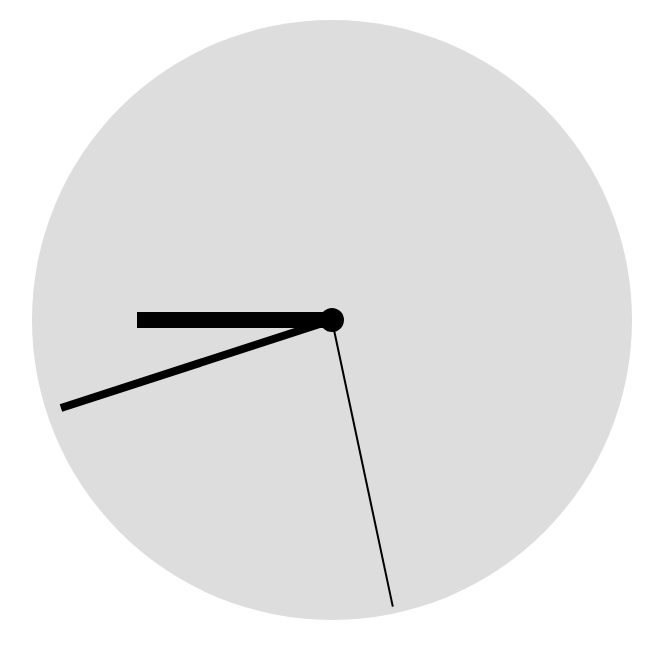
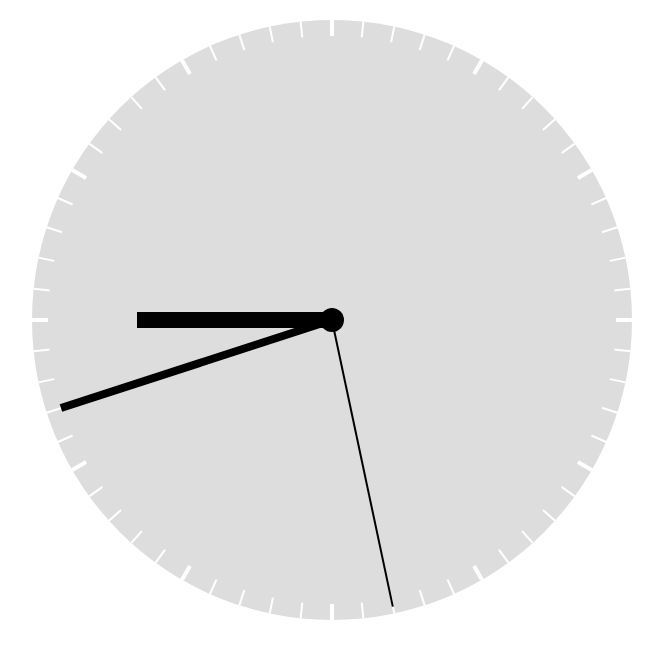
Before and after one commit to cpoliver/story-time, a React (Create React App) app: page / in a window 1280 px wide. Shown: the top 658 px of the page, without its empty margins (308-971 px from the left). Built offline with nearby package versions, Linux system fonts and the light colour scheme.

Commit message:
Add second markers

```diff
--- a/package.json
+++ b/package.json
@@ -4,6 +4,7 @@
   "private": true,
   "dependencies": {
     "npm-run-all": "^4.0.2",
+    "ramda": "^0.23.0",
     "react": "^15.5.4",
     "react-dom": "^15.5.4"
   },
--- a/src/components/clock/clock.scss
+++ b/src/components/clock/clock.scss
@@ -14,6 +14,10 @@ $hour-hand-width: 16px;
 $minute-hand-width: 8px;
 $second-hand-width: 2px;
 
+$second-marker-length: 16px;
+$second-marker-offset: $second-marker-length * 2;
+$second-marker-width: 2px;
+$second-marker-width-bold: 4px;
 
 .clock {
   background: $face-color;
@@ -22,6 +26,42 @@ $second-hand-width: 2px;
   margin: 20px auto;
   position: relative;
   width: $diameter;
+  z-index: -3;
+
+  &-inner {
+    background: $face-color;
+    border-radius: $diameter - $second-marker-offset;
+    height: $diameter - $second-marker-offset;
+    left: $second-marker-length;
+    position: absolute;
+    top: $second-marker-length;
+    width: $diameter - $second-marker-offset;
+    z-index: 0;
+  }
+
+  &-center {
+    background: $hand-color;
+    border-radius: $center-diameter;
+    height: $center-diameter;
+    left: $radius - ($center-diameter / 2);
+    position: absolute;
+    top: $radius - ($center-diameter / 2);
+    width: $center-diameter;
+  }
+
+  &-second-marker {
+    background: #fff;
+    height: $diameter;
+    left: $radius - ($second-marker-width / 2);
+    position: absolute;
+    width: $second-marker-width;
+    z-index: -2;
+
+    &-bold {
+      left: $radius - ($second-marker-width-bold / 2);
+      width: $second-marker-width-bold;
+    }
+  }
 
   .clock-hand {
     background: black;
@@ -50,14 +90,4 @@ $second-hand-width: 2px;
       width: $second-hand-width;
     }
   }
-
-  &-center {
-    background: $hand-color;
-    border-radius: $center-diameter;
-    height: $center-diameter;
-    left: $radius - ($center-diameter / 2);
-    position: absolute;
-    top: $radius - ($center-diameter / 2);
-    width: $center-diameter;
-  }
 }
--- a/src/components/clock/index.js
+++ b/src/components/clock/index.js
@@ -1,4 +1,5 @@
 import React from 'react';
+import { concat, map, range, when } from 'ramda';
 
 import './clock.css';
 
@@ -8,16 +9,27 @@ const makeStyle = (divisor, value) => ({
   transform: `rotate(${calculateRotation(divisor, value)}deg)`
 });
 
-function Clock({ hours, minutes, seconds }) {
-  return (
+const repeat = (count, fn) => map(fn, range(0, count));
+
+const createSecondMarkers = () => repeat(30, i => {
+  let className = when(
+    () => i % 5 === 0,
+    concat('clock-second-marker-bold ')
+  )('clock-marker clock-second-marker');
+
+  return <div key={i} className={className} style={makeStyle(60, i)} />
+});
+
+const Clock = ({ hours, minutes, seconds }) => (
   <div className="clock">
+    <div className="clock-inner" />
+    {createSecondMarkers()}
     <div className="clock-center" />
     <div className="clock-hand clock-hand-hour" style={makeStyle(12, hours)} />
     <div className="clock-hand clock-hand-minute" style={makeStyle(60, minutes)} />
     <div className="clock-hand clock-hand-second" style={makeStyle(60, seconds)} />
   </div>
 );
-}
 
 const makeValidator = max => (props, propName, componentName) => {
   const value = props[propName];
```
Also changed, not shown: 2 other files (tests, documents, lock files or other folders). Lines whose indentation alone changed are shown as unchanged.
